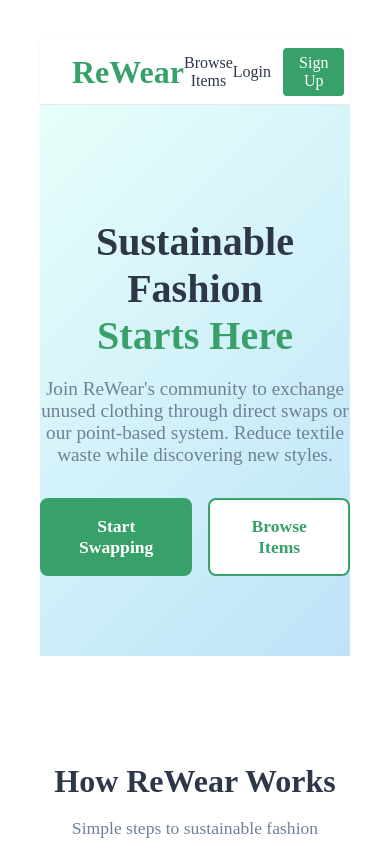
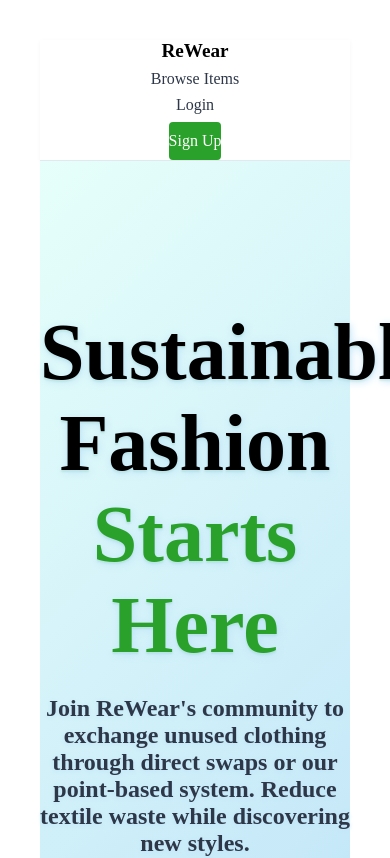
Before and after one commit to 992manav/reuse, a React (Vite) app in the folder frontend/: page / in a window 390 px wide. Shown: the top 858 px of the page. Built offline with nearby package versions, Linux system fonts and the light colour scheme; no server answers.

Commit message:
Landing Page Done

```diff
--- a/frontend/src/components/LandingPage.css
+++ b/frontend/src/components/LandingPage.css
@@ -1,3 +1,20 @@
+/* @media (max-width: 600px) {
+  .slider-items {
+    gap: 4px;
+  }
+  .slider-item-card {
+    width: 32vw;
+    min-width: 90px;
+    max-width: 33vw;
+    height: auto;
+  }
+  .slider-item-card img {
+    height: 70px;
+  }
+  .landing-featured-slider {
+    gap: 4px;
+  }
+} */
 /* LandingPage Component CSS */
 .landing-container {
   width: 100%;
@@ -10,19 +27,29 @@
   text-align: center;
 }
 .landing-hero-content h1 {
-  font-size: 2.5rem;
-  font-weight: bold;
-  color: #2d3748;
-  margin-bottom: 16px;
+  font-size: 5rem;
+  font-weight: 900;
+  color: #000000;
+  margin-bottom: 20px;
+  text-shadow: 1px 2px 8px #bee3f8, 0 2px 2px #38a16933;
 }
 .landing-hero-content h1 span {
-  color: #38a169;
+  color: #2aa12a;
   display: block;
+  font-size: 5rem;
+  font-weight: 900;
+  text-shadow: 1px 2px 8px #bee3f8, 0 2px 2px #38a16933;
 }
 .landing-hero-content p {
-  color: #718096;
-  font-size: 1.2rem;
-  margin-bottom: 32px;
+  color: #2d3748;
+  font-size: 1.5rem;
+  font-weight: 700;
+  margin-bottom: 36px;
+  text-shadow: 0 1px 4px #bee3f8;
+  text-align: center;
+  max-width: 600px;
+  margin-left: auto;
+  margin-right: auto;
 }
 .landing-hero-actions {
   display: flex;
@@ -31,22 +58,23 @@
 }
 .landing-hero-btn {
   background: #fff;
-  color: #38a169;
-  border: 2px solid #38a169;
-  border-radius: 8px;
-  padding: 16px 32px;
-  font-size: 1.1rem;
-  font-weight: bold;
+  color: #2aa12a;
+  border: 2px solid #2aa12a;
+  border-radius: 10px;
+  padding: 22px 48px;
+  font-size: 1.5rem;
+  font-weight: 900;
+  box-shadow: 0 2px 8px #bee3f8;
   text-decoration: none;
-  transition: background 0.2s, color 0.2s;
 }
 .landing-hero-btn.green {
-  background: #38a169;
+  background: #2aa12a;
   color: #fff;
 }
 .landing-hero-btn:hover {
   background: #e6fffa;
   color: #2d3748;
+  text-decoration: none;
 }
 .landing-features {
   background: #fff;
@@ -105,45 +133,59 @@
   display: flex;
   align-items: center;
   justify-content: center;
-  gap: 16px;
+  gap: 24px;
+  flex-wrap: wrap;
+  padding: 0 20px;
 }
 .slider-btn {
   background: #38a169;
   color: #fff;
   border: none;
   border-radius: 50%;
-  width: 40px;
-  height: 40px;
+  width: 48px;
+  height: 48px;
   font-size: 1.5rem;
   cursor: pointer;
+  transition: background 0.3s;
 }
+ .slider-btn:hover {
+   background: #2f855a;
+ }
 .slider-items {
   display: flex;
-  gap: 24px;
+  flex-wrap: wrap;
+  gap: 32px;
+  justify-content: center;
+  max-width: 1200px;
+  width: 100%;
 }
 .slider-item-card {
   background: #fff;
-  border-radius: 8px;
-  box-shadow: 0 1px 4px rgba(0,0,0,0.08);
+  border-radius: 12px;
+  box-shadow: 0 2px 6px rgba(0, 0, 0, 0.1);
   text-decoration: none;
   color: inherit;
   overflow: hidden;
-  width: 180px;
+  width: 300px;
   display: flex;
   flex-direction: column;
   align-items: center;
+  transition: transform 0.2s ease-in-out;
 }
+ .slider-item-card:hover {
+   transform: translateY(-5px);
+ }
 .slider-item-card img {
   width: 100%;
-  height: 120px;
+  height: 500px;
   object-fit: cover;
   border-bottom: 1px solid #e2e8f0;
 }
 .slider-item-title {
   font-weight: bold;
   color: #2d3748;
-  font-size: 1rem;
-  margin: 8px 0;
+  font-size: 1.1rem;
+  margin: 12px 0;
 }
 .empty-list {
   color: #718096;
--- a/frontend/src/components/Navbar.css
+++ b/frontend/src/components/Navbar.css
@@ -16,7 +16,7 @@
 .header-logo {
   font-size: 2rem;
   font-weight: bold;
-  color: #38a169;
+  color: #000000;
   text-decoration: none;
 }
 .header-nav {
@@ -26,16 +26,16 @@
 .header-link {
   color: #2d3748;
   text-decoration: none;
-  font-size: 1rem;
+  font-size: 2rem;
   transition: color 0.2s;
 }
 .header-link:hover {
-  color: #38a169;
+  color: #2aa12a;
 }
 .header-user {
   display: flex;
   align-items: center;
-  gap: 12px;
+  gap: 24px;
 }
 .header-points {
   color: #718096;
@@ -47,14 +47,14 @@
   color: #2d3748;
   border: none;
   border-radius: 4px;
-  padding: 6px 16px;
-  font-size: 1rem;
+  padding: 10px 24px;
+  font-size: 1.2rem;
   cursor: pointer;
   text-decoration: none;
   transition: background 0.2s, color 0.2s;
 }
 .header-btn.green {
-  background: #38a169;
+  background: #2aa12a;
   color: #fff;
 }
 .header-btn.blue {
@@ -67,10 +67,10 @@
 }
 .header-btn:hover {
   background: #e2e8f0;
-  color: #38a169;
+  color: #ffffff;
 }
 .header-btn.green:hover {
-  background: #2f855a;
+  background: #1d6e1d;
 }
 .header-btn.blue:hover {
   background: #2b6cb0;
@@ -78,3 +78,54 @@
 .header-btn.red:hover {
   background: #c53030;
 }
+/* Responsive styles for navbar */
+@media (max-width: 900px) {
+  .header-content {
+    flex-direction: column;
+    height: auto;
+    padding: 0 12px;
+    gap: 12px;
+  }
+  .header-nav {
+    gap: 12px;
+  }
+  .header-logo {
+    font-size: 1.5rem;
+  }
+  .header-link {
+    font-size: 1.2rem;
+  }
+  .header-user {
+    gap: 12px;
+  }
+}
+
+@media (max-width: 600px) {
+  .header-content {
+    flex-direction: column;
+    height: auto;
+    padding: 0 4px;
+    gap: 8px;
+  }
+  .header-nav {
+    flex-direction: column;
+    gap: 8px;
+    align-items: center;
+  }
+  .header-logo {
+    font-size: 1.2rem;
+  }
+  .header-link {
+    font-size: 1rem;
+  }
+  .header-user {
+    flex-direction: column;
+    gap: 8px;
+    align-items: center;
+  }
+  .header-btn {
+    width: 100%;
+    padding: 10px 0;
+    font-size: 1rem;
+  }
+}
```
